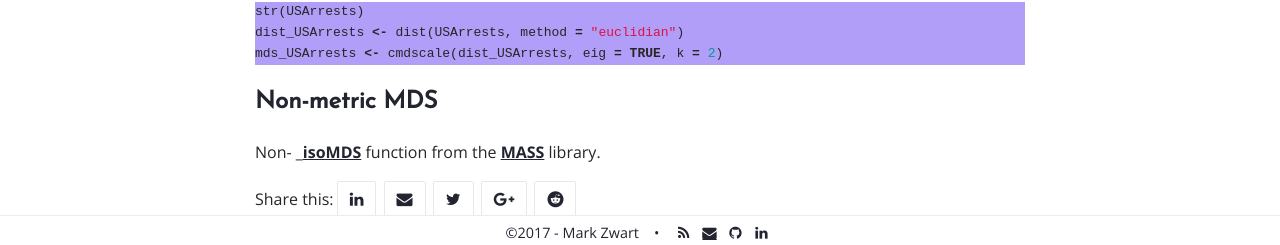
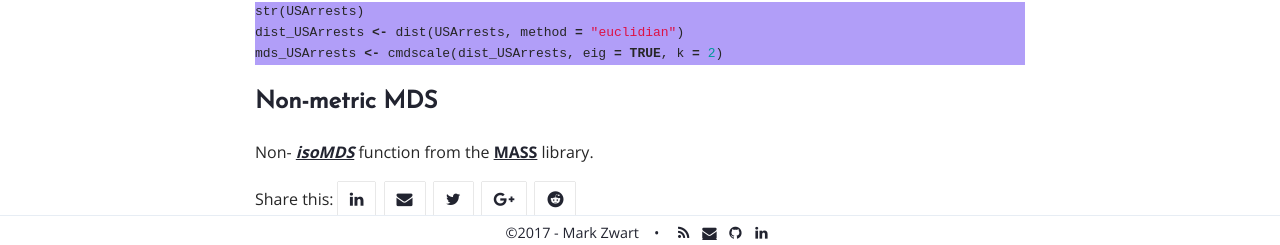
Before and after one commit to mark-me/mark-me.github.io, a Jekyll site: the page built from _pages/tutorials/mds/mds.md, in a window 1280 px wide and 900 px high, scrolled down 1449 px. Shown: the part 652-897 px from the top of the window. Built offline with Jekyll 4.4.1, drawn with Linux system fonts in a browser that asks for light colours; nearby versions of some CDN libraries; comment, search, counter and statistics services are not loaded.

Commit message:
Update mds.md

```diff
--- a/_pages/tutorials/mds/mds.md
+++ b/_pages/tutorials/mds/mds.md
@@ -47,4 +47,4 @@ mds_USArrests <- cmdscale(dist_USArrests, eig = TRUE, k = 2)
 
 ## Non-metric MDS
 
-Non- _[isoMDS](https://stat.ethz.ch/R-manual/R-devel/library/MASS/html/isoMDS.html) function from the [MASS](https://cran.r-project.org/web/packages/MASS/index.html) library.
+Non- _[isoMDS](https://stat.ethz.ch/R-manual/R-devel/library/MASS/html/isoMDS.html)_ function from the [MASS](https://cran.r-project.org/web/packages/MASS/index.html) library.
```
